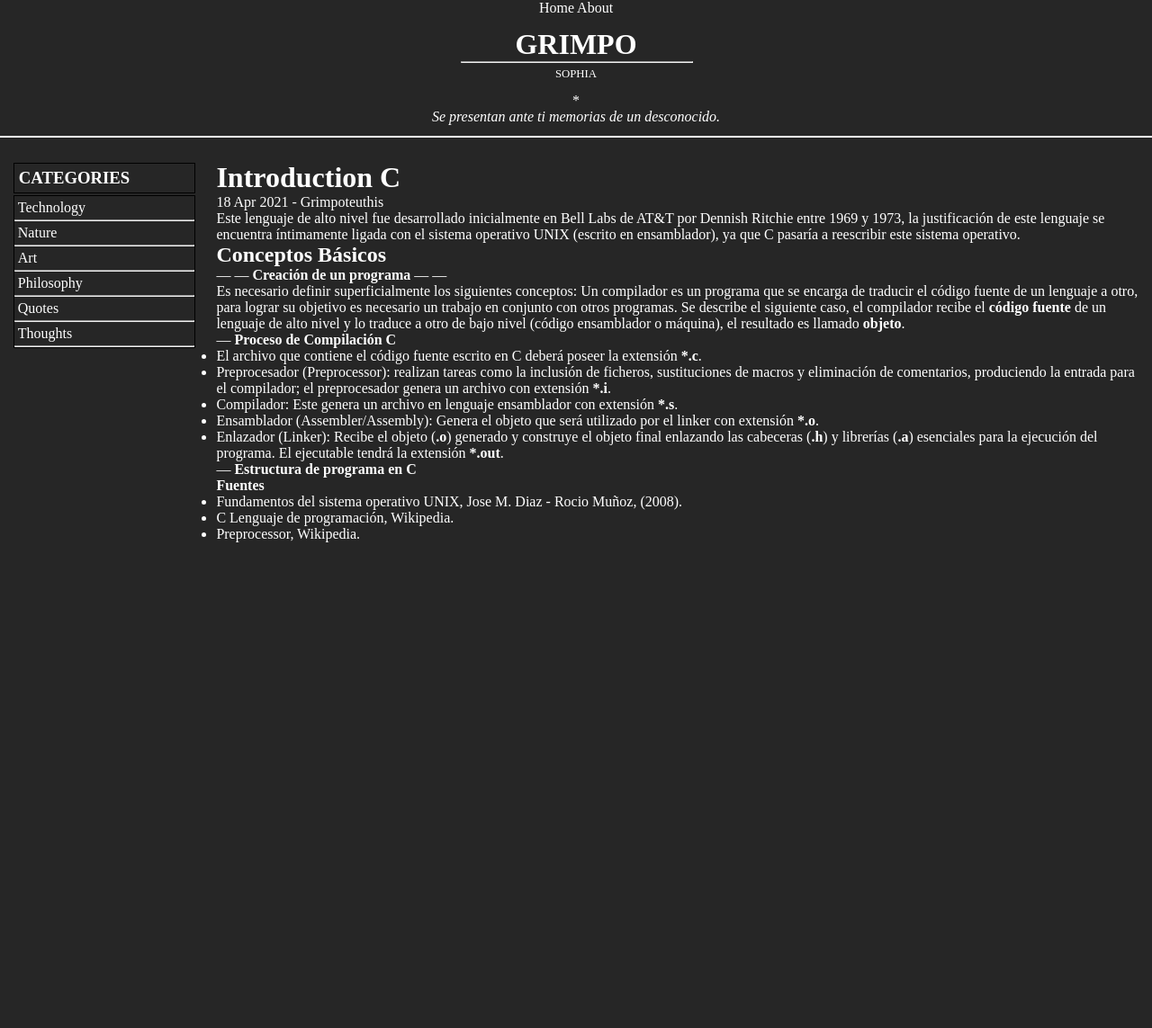
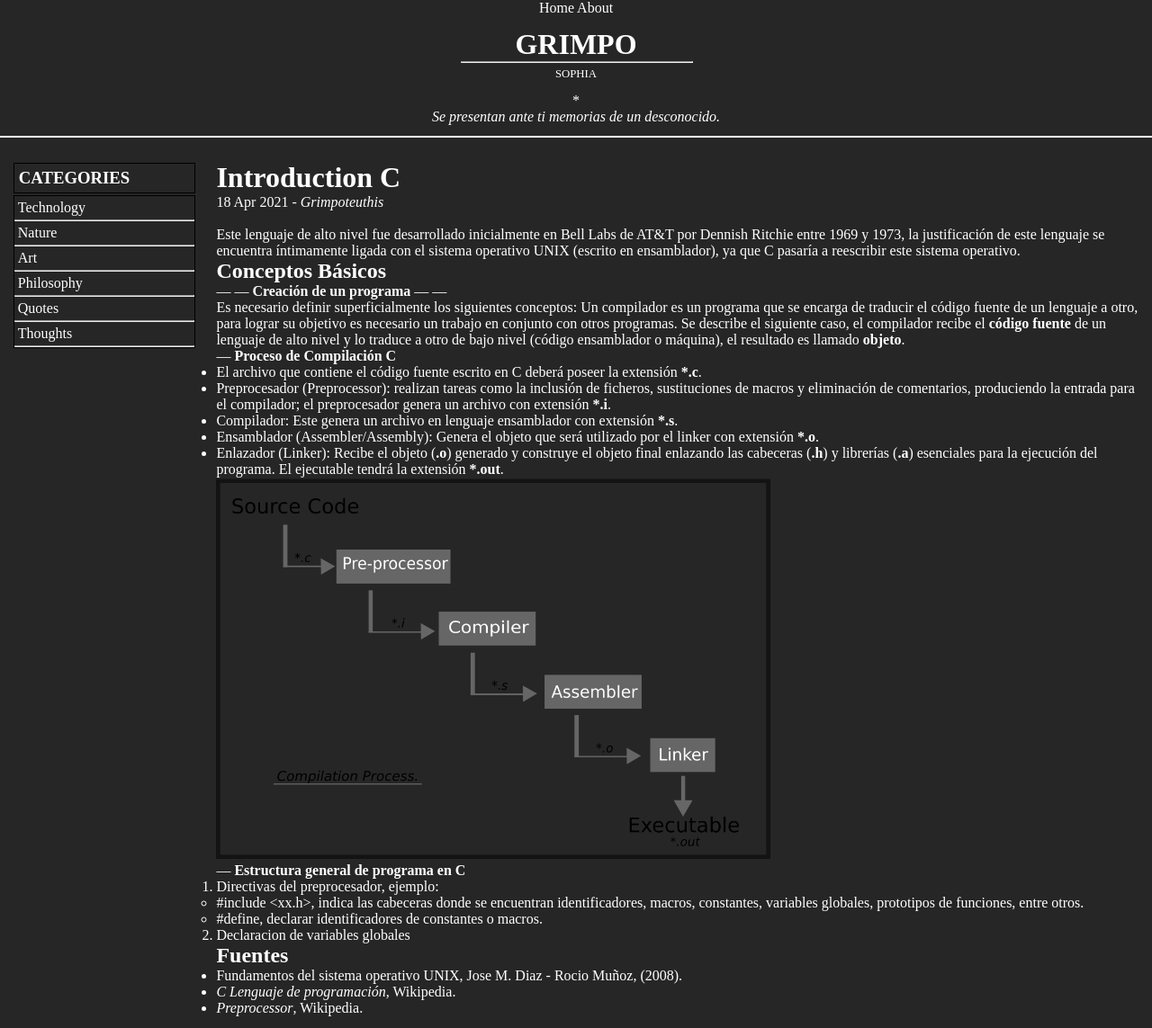
Before and after one commit to Grimpoteuthis-314/Grimpo, a Jekyll site: the page built from _posts/2021-04-18-introduction-c.md, in a window 1280 px wide. Shown: the whole page at 90% size. Built offline with Jekyll 4.4.1, drawn with Linux system fonts in a browser that asks for light colours; before the commit the page ends 900 px from its top, so only the background shows below that.

Commit message:
Icon and post update

```diff
--- a/_layouts/default.html
+++ b/_layouts/default.html
@@ -3,6 +3,7 @@
 	<head>
 		<meta charset="utf-8">
 		<title>{{ page.title }}</title>
+		<link rel="icon" type="image/x-icon" href="assets/images/octopus.png" />
 		<link rel="stylesheet" href="assets/css/styles.css">
 		{% feed_meta %}
 		{% seo %}
--- a/_layouts/post.html
+++ b/_layouts/post.html
@@ -7,8 +7,8 @@ layout: default
   {{ page.date | date_to_string }}
   {% assign author = site.authors | where: 'short_name', page.author | first %}
   {% if author %}
-    - <a href="{{ author.url | prepend: site.baseurl }}">{{ author.name }}</a>
+    - <i><a href="{{ author.url | prepend: site.baseurl }}">{{ author.name }}</a></i>
   {% endif %}
 </p>
-
+<br>
 {{ content }}
--- a/_posts/2021-04-18-introduction-c.md
+++ b/_posts/2021-04-18-introduction-c.md
@@ -26,11 +26,19 @@ Se describe el siguiente caso, el compilador recibe el **código fuente** de un
 
 - Enlazador (Linker): Recibe el objeto (**.o**) generado y construye el objeto final enlazando las cabeceras (**.h**) y librerías (**.a**) esenciales para la ejecución del programa. El ejecutable tendrá la extensión **\*.out**.
 
---- **Estructura de programa en C**
 
+![Compilation Process](assets/images/20210418/compilation_process.png){:width="60%"}
 
-**Fuentes**
+--- **Estructura general de programa en C**
+
+1. Directivas del preprocesador, ejemplo:
+    - #include \<xx.h\>, indica las cabeceras donde se encuentran identificadores, macros, constantes, variables globales, prototipos de funciones, entre otros.
+    - #define, declarar identificadores de constantes o macros.
+
+2. Declaracion de variables globales
+
+## **Fuentes**
 
 - Fundamentos del sistema operativo UNIX, Jose M. Diaz - Rocio Muñoz, (2008).
-- [C Lenguaje de programación](https://es.wikipedia.org/wiki/C_(lenguaje_de_programaci%C3%B3n)), Wikipedia.
-- [Preprocessor](https://en.wikipedia.org/wiki/Preprocessor), Wikipedia.
+- *[C Lenguaje de programación](https://es.wikipedia.org/wiki/C_(lenguaje_de_programaci%C3%B3n))*, Wikipedia.
+- *[Preprocessor](https://en.wikipedia.org/wiki/Preprocessor)*, Wikipedia.
```
Also changed, not shown: assets/images/20210418/compilation_process.png (added), assets/images/octopus.png (added).
